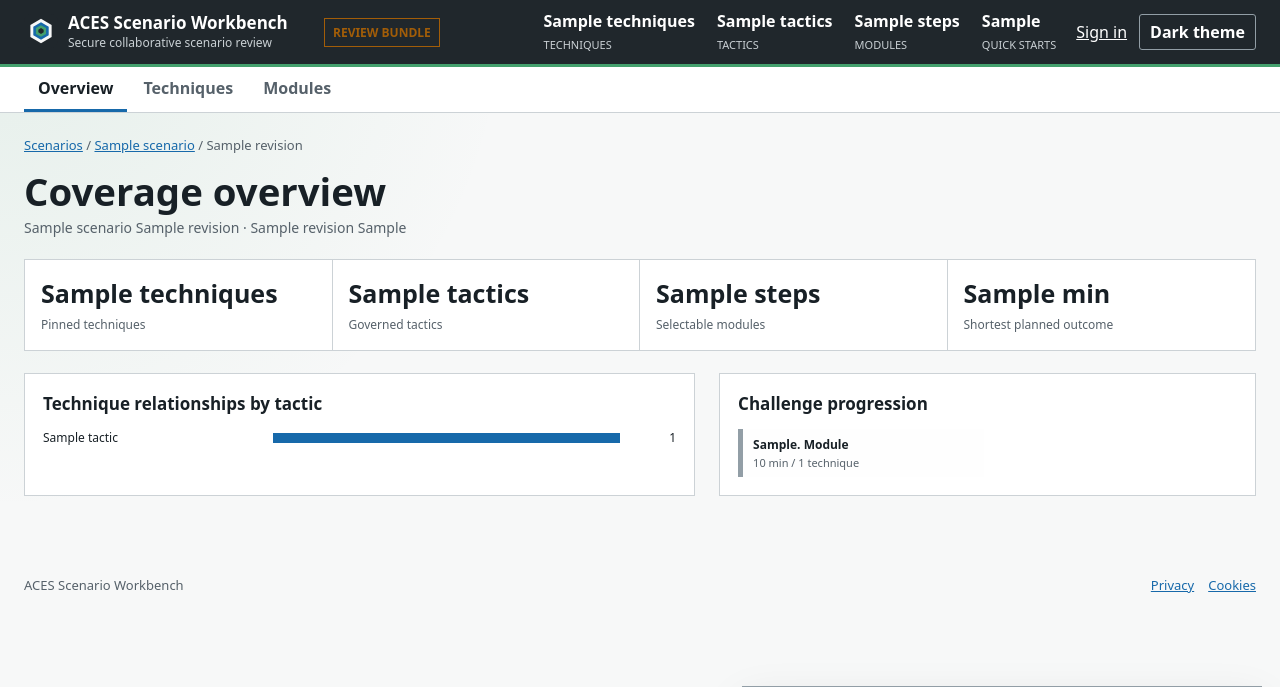
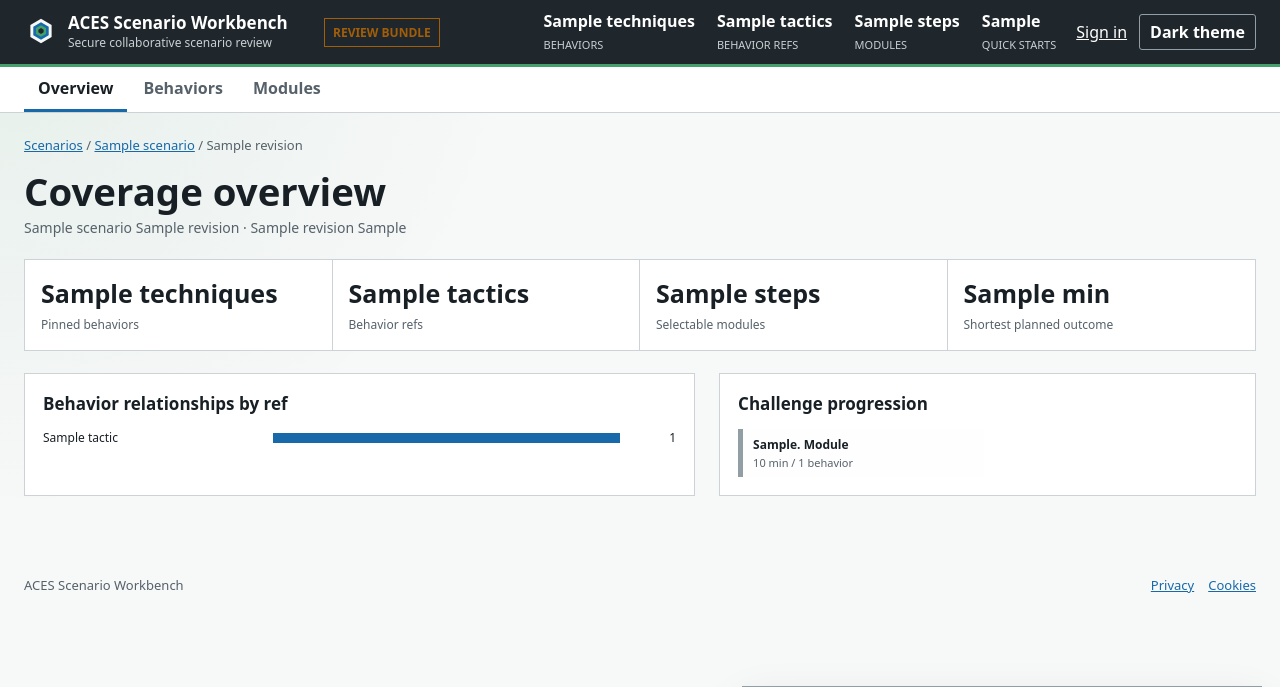
Before and after one commit to Brad-Edwards/aces-scenario-workbench, a Django app: template src/aces_scenario_workbench/workbench/templates/workbench/revision_overview.html in a window 1280 px wide. Shown: the top 687 px of the page. Run offline with Django 3.2, Linux system fonts and the light colour scheme; the template is opened without the code that fills it: most values are stand-ins (such as "Sample title", 1, 10 or a date in 2020).

```diff
--- a/frontend/src/pages/ScenarioPage.tsx
+++ b/frontend/src/pages/ScenarioPage.tsx
@@ -34,7 +34,7 @@ export function ScenarioPage() {
                 <Th>Revision</Th>
                 <Th>Framework</Th>
                 <Th className="text-right">Modules</Th>
-                <Th className="text-right">Techniques</Th>
+                <Th className="text-right">Behaviors</Th>
                 <Th className="text-right">Evidence</Th>
                 <Th className="text-right">Challenges</Th>
                 <Th className="text-right">Comments</Th>
--- a/src/aces_scenario_workbench/workbench/api.py
+++ b/src/aces_scenario_workbench/workbench/api.py
@@ -114,7 +114,7 @@ def _decision_activity_row(decision: Decision) -> dict[str, object]:
 @login_required
 @require_POST
 def upload_revision(request: HttpRequest, slug: str) -> HttpResponse:
-    """Ingest a projection uploaded for a scenario (author/administrator only)."""
+    """Ingest a legacy projection uploaded for a scenario (author/administrator only)."""
     scenario = get_object_or_404(Scenario, slug=slug)
     if authz.user_role(request.user, scenario) not in _ALLOWED_ROLES:
         return JsonResponse({"detail": "You do not have permission to upload."}, status=403)
--- a/src/aces_scenario_workbench/workbench/management/commands/import_projection.py
+++ b/src/aces_scenario_workbench/workbench/management/commands/import_projection.py
@@ -10,7 +10,7 @@
 
 
 class Command(BaseCommand):
-    help = "Import an ACES scenario pack's ATLAS technique projection as a revision."
+    help = "Import a legacy ACES projection as a revision."
 
     def add_arguments(self, parser: CommandParser) -> None:
         parser.add_argument("path", help="Projection file, or a pack directory containing one.")
--- a/src/aces_scenario_workbench/workbench/models.py
+++ b/src/aces_scenario_workbench/workbench/models.py
@@ -184,8 +184,8 @@ class Technique(models.Model):
 
     @property
     def is_subtechnique(self) -> bool:
-        # ATLAS ids carry an "AML." prefix, so a sub-technique (AML.T0000.000)
-        # is distinguished by a second dot beyond the one in the base id.
+        # Legacy dotted identifiers distinguish sub-items by a second dot beyond
+        # the one in the base id.
         return self.technique_id.count(".") > 1
 
     @property
--- a/src/aces_scenario_workbench/workbench/templates/workbench/evidence_detail.html
+++ b/src/aces_scenario_workbench/workbench/templates/workbench/evidence_detail.html
@@ -13,14 +13,14 @@
   {% if object.description %}<p class="subhead">{{ object.description }}</p>{% endif %}
 
   <section class="panel">
-    <h2>Techniques requiring this evidence</h2>
+    <h2>Behaviors requiring this evidence</h2>
     <ul class="card-list">
       {% for technique in object.techniques.all %}
         <li>
           <a href="{% url 'technique-detail' scenario.slug revision.pk technique.technique_id %}">{{ technique.technique_id }} — {{ technique.name }}</a>
         </li>
       {% empty %}
-        <li class="empty">No techniques reference this evidence.</li>
+        <li class="empty">No behaviors reference this evidence.</li>
       {% endfor %}
     </ul>
   </section>
--- a/src/aces_scenario_workbench/workbench/templates/workbench/landing.html
+++ b/src/aces_scenario_workbench/workbench/templates/workbench/landing.html
@@ -8,7 +8,7 @@
       <p class="eyebrow">Multi-scenario review workspace</p>
       <h1>Turn validated ACES review bundles into a secure collaboration surface.</h1>
       <p class="lede">
-        Inspect techniques, tactics, modules, evidence, and review decisions in
+        Inspect SDL behaviors, modules, evidence, and review decisions in
         one authenticated workspace. Scenario packs remain the source of truth;
         the workbench owns comments, decisions, and review state.
       </p>
@@ -40,13 +40,13 @@
       <h2>Dashboard-first review</h2>
       <p>
         Each revision opens as a dense dashboard with overview charts,
-        progression tiles, searchable technique rows, and module cards.
+        progression tiles, searchable behavior rows, and module cards.
       </p>
     </article>
     <article class="panel">
       <h2>Stable object URLs</h2>
       <p>
-        Techniques, tactics, modules, and evidence resolve to real routes so
+        Behaviors, modules, and evidence resolve to real routes so
         teams can share and discuss specific scenario objects.
       </p>
     </article>
--- a/src/aces_scenario_workbench/workbench/templates/workbench/revision_overview.html
+++ b/src/aces_scenario_workbench/workbench/templates/workbench/revision_overview.html
@@ -8,8 +8,8 @@
 
 {% block topbar_metrics %}
   <div class="top-metrics" aria-label="Revision metrics">
-    <div class="top-metric"><b>{{ counts.techniques }}</b><span>Techniques</span></div>
-    <div class="top-metric"><b>{{ counts.tactics }}</b><span>Tactics</span></div>
+    <div class="top-metric"><b>{{ counts.techniques }}</b><span>Behaviors</span></div>
+    <div class="top-metric"><b>{{ counts.tactics }}</b><span>Behavior refs</span></div>
     <div class="top-metric"><b>{{ counts.steps }}</b><span>Modules</span></div>
     <div class="top-metric"><b>{{ counts.quick_starts }}</b><span>Quick starts</span></div>
   </div>
@@ -18,7 +18,7 @@
 {% block secondary_nav %}
   <nav class="tabs" aria-label="Review views">
     <button id="tab-overview" class="tab" type="button" data-view="overview" aria-pressed="true" aria-controls="view-overview">Overview</button>
-    <button id="tab-techniques" class="tab" type="button" data-view="techniques" aria-pressed="false" aria-controls="view-techniques">Techniques</button>
+    <button id="tab-techniques" class="tab" type="button" data-view="techniques" aria-pressed="false" aria-controls="view-techniques">Behaviors</button>
     <button id="tab-modules" class="tab" type="button" data-view="modules" aria-pressed="false" aria-controls="view-modules">Modules</button>
   </nav>
 {% endblock %}
@@ -37,8 +37,8 @@
     </p>
 
     <div class="summary-grid">
-      <div class="summary-item"><b>{{ counts.techniques }}</b><span>Pinned techniques</span></div>
-      <div class="summary-item"><b>{{ counts.tactics }}</b><span>Governed tactics</span></div>
+      <div class="summary-item"><b>{{ counts.techniques }}</b><span>Pinned behaviors</span></div>
+      <div class="summary-item"><b>{{ counts.tactics }}</b><span>Behavior refs</span></div>
       <div class="summary-item"><b>{{ counts.steps }}</b><span>Selectable modules</span></div>
       <div class="summary-item">
         <b>{% if shortest_minutes %}{{ shortest_minutes }} min{% else %}—{% endif %}</b>
@@ -48,17 +48,17 @@
 
     <div class="split">
       <section class="panel">
-        <h2>Technique relationships by tactic</h2>
+        <h2>Behavior relationships by ref</h2>
         <div class="bars">
           {% for tactic in tactics %}
             {% url 'tactic-detail' scenario.slug revision.pk tactic.tactic_id as tactic_url %}
             <a class="bar-row" href="{{ tactic_url }}" title="{{ tactic.tactic_id }}">
               <span class="bar-label">{{ tactic.name }}</span>
-              <progress class="bar-track" value="{{ tactic.technique_count }}" max="{{ max_tactic_count }}" aria-label="{{ tactic.name }} technique count"></progress>
+              <progress class="bar-track" value="{{ tactic.technique_count }}" max="{{ max_tactic_count }}" aria-label="{{ tactic.name }} behavior count"></progress>
               <span class="bar-count">{{ tactic.technique_count }}</span>
             </a>
           {% empty %}
-            <p class="empty">No tactics in this revision.</p>
+            <p class="empty">No behavior refs in this revision.</p>
           {% endfor %}
         </div>
       </section>
@@ -72,7 +72,7 @@
               <b>{{ step.path_step }}. {{ step.surface|default:"Module" }}</b>
               <span>
                 {% if step.estimated_minutes %}{{ step.estimated_minutes }} min{% else %}Unestimated{% endif %}
-                / {{ step.technique_count }} technique{{ step.technique_count|pluralize }}
+                / {{ step.technique_count }} behavior{{ step.technique_count|pluralize }}
               </span>
             </a>
           {% empty %}
@@ -84,12 +84,12 @@
   </section>
 
   <section class="view" id="view-techniques" hidden>
-    <h1>Technique projection</h1>
+    <h1>SDL behaviors</h1>
     <p class="subhead">
       Exact relationships, module assignments, evidence boundaries, and planned
       in-world variants.
     </p>
-    <form class="toolbar" method="get" role="search" aria-label="Filter techniques">
+    <form class="toolbar" method="get" role="search" aria-label="Filter behaviors">
       <div class="field field-search">
         <label for="q">Search</label>
         <input id="q" type="search" name="q" value="{{ filters.q }}" placeholder="ID, name, action, evidence">
@@ -104,9 +104,9 @@
         </select>
       </div>
       <div class="field">
-        <label for="tactic-filter">Tactic</label>
+        <label for="tactic-filter">Behavior ref</label>
         <select id="tactic-filter" name="tactic">
-          <option value="">All tactics</option>
+          <option value="">All behavior refs</option>
           {% for tactic in tactic_options %}
             <option value="{{ tactic.tactic_id }}" {% if filters.tactic == tactic.tactic_id %}selected{% endif %}>{{ tactic.name }}</option>
           {% endfor %}
@@ -129,17 +129,17 @@
       </div>
     </form>
     <p class="result-line">
-      <span>Showing {{ match_count }} of {{ counts.techniques }} technique{{ counts.techniques|pluralize }}{% if has_filters %} matching your filters{% endif %}.</span>
-      <span>{{ counts.steps }} modules / {{ counts.tactics }} tactics</span>
+      <span>Showing {{ match_count }} of {{ counts.techniques }} behavior{{ counts.techniques|pluralize }}{% if has_filters %} matching your filters{% endif %}.</span>
+      <span>{{ counts.steps }} modules / {{ counts.tactics }} behavior refs</span>
     </p>
     <div class="table-wrap table-wrap-tall">
       <table>
-        <caption>ATLAS techniques projected for this revision.</caption>
+        <caption>SDL-derived behaviors for this revision.</caption>
         <thead>
           <tr>
             <th scope="col">ID</th>
-            <th scope="col">Technique</th>
-            <th scope="col">Tactics</th>
+            <th scope="col">Behavior</th>
+            <th scope="col">Behavior refs</th>
             <th scope="col">Module</th>
             <th scope="col">Evidence</th>
             <th scope="col">Planned in-world variant</th>
@@ -175,13 +175,13 @@
               </td>
             </tr>
           {% empty %}
-            <tr><td colspan="6" class="empty">No techniques match your filters.</td></tr>
+            <tr><td colspan="6" class="empty">No behaviors match your filters.</td></tr>
           {% endfor %}
         </tbody>
       </table>
     </div>
     {% if page.paginator.num_pages > 1 %}
-      <nav class="pager" aria-label="Techniques pages">
+      <nav class="pager" aria-label="Behavior pages">
         {% if page.has_previous %}
           <a rel="prev" href="?page={{ page.previous_page_number }}{% if filter_query %}&amp;{{ filter_query }}{% endif %}#techniques">Previous</a>
         {% endif %}
@@ -196,7 +196,7 @@
   <section class="view" id="view-modules" hidden>
     <h1>Challenge modules</h1>
     <p class="subhead">
-      Progression, behavior joins, evidence, outcomes, and technique allocation.
+      Progression, behavior joins, evidence, outcomes, and behavior allocation.
       {% if total_minutes %}Total estimated catalog time: {{ total_minutes }} minutes.{% endif %}
     </p>
     <div class="module-grid">
@@ -221,14 +221,14 @@
                 <a class="evidence-chip" href="{% url 'evidence-detail' scenario.slug revision.pk evidence.evidence_id %}">{{ evidence.evidence_id }}</a>
               {% empty %}—{% endfor %}
             </dd>
-            <dt>Tactics</dt>
+            <dt>Behavior refs</dt>
             <dd>
               {% for tactic in step.tactic_list %}
                 <a class="tag" href="{% url 'tactic-detail' scenario.slug revision.pk tactic.tactic_id %}">{{ tactic.name }}</a>
               {% empty %}—{% endfor %}
             </dd>
           </dl>
-          <div class="module-techniques">{{ step.technique_count }} technique-specific variant{{ step.technique_count|pluralize }}</div>
+          <div class="module-techniques">{{ step.technique_count }} behavior-specific variant{{ step.technique_count|pluralize }}</div>
         </article>
       {% empty %}
         <p class="empty">No modules in this revision.</p>
--- a/src/aces_scenario_workbench/workbench/templates/workbench/step_detail.html
+++ b/src/aces_scenario_workbench/workbench/templates/workbench/step_detail.html
@@ -27,14 +27,14 @@
   {% endif %}
 
   <section class="panel">
-    <h2>Techniques in this module</h2>
+    <h2>Behaviors in this module</h2>
     <ul class="card-list">
       {% for technique in object.techniques.all %}
         <li>
           <a href="{% url 'technique-detail' scenario.slug revision.pk technique.technique_id %}">{{ technique.technique_id }} — {{ technique.name }}</a>
         </li>
       {% empty %}
-        <li class="empty">No techniques mapped to this module.</li>
+        <li class="empty">No behaviors mapped to this module.</li>
       {% endfor %}
     </ul>
   </section>
--- a/src/aces_scenario_workbench/workbench/templates/workbench/tactic_detail.html
+++ b/src/aces_scenario_workbench/workbench/templates/workbench/tactic_detail.html
@@ -7,20 +7,20 @@
     <a href="{% url 'dashboard' %}">Scenarios</a> /
     <a href="{% url 'scenario-detail' scenario.slug %}">{{ scenario.name }}</a> /
     <a href="{% url 'revision-overview' scenario.slug revision.pk %}">{{ revision.label }}</a> /
-    Tactic
+    Behavior ref
   </p>
   <h1>{{ object.tactic_id }}</h1>
   <p class="subhead">{{ object.name }}</p>
 
   <section class="panel">
-    <h2>Techniques in this tactic</h2>
+    <h2>Behaviors using this ref</h2>
     <ul class="card-list">
       {% for technique in object.techniques.all %}
         <li>
           <a href="{% url 'technique-detail' scenario.slug revision.pk technique.technique_id %}">{{ technique.technique_id }} — {{ technique.name }}</a>
         </li>
       {% empty %}
-        <li class="empty">No techniques mapped to this tactic.</li>
+        <li class="empty">No behaviors mapped to this ref.</li>
       {% endfor %}
     </ul>
   </section>
--- a/src/aces_scenario_workbench/workbench/templates/workbench/technique_detail.html
+++ b/src/aces_scenario_workbench/workbench/templates/workbench/technique_detail.html
@@ -7,7 +7,7 @@
     <a href="{% url 'dashboard' %}">Scenarios</a> /
     <a href="{% url 'scenario-detail' scenario.slug %}">{{ scenario.name }}</a> /
     <a href="{% url 'revision-overview' scenario.slug revision.pk %}">{{ revision.label }}</a> /
-    Technique
+    Behavior
   </p>
   <h1>{{ object.technique_id }}</h1>
   <p class="subhead">{{ object.name }}</p>
@@ -17,8 +17,8 @@
       <dt>Surface</dt><dd>{{ object.surface|default:"—" }}</dd>
       <dt>Coverage status</dt><dd>{{ object.coverage_status|default:"—" }}</dd>
       <dt>Relationship</dt><dd>{{ object.relationship|default:"—" }}</dd>
-      <dt>Sub-technique</dt><dd>{{ object.is_subtechnique|yesno }}</dd>
-      <dt>Tactics</dt>
+      <dt>Sub-item</dt><dd>{{ object.is_subtechnique|yesno }}</dd>
+      <dt>Behavior refs</dt>
       <dd>
         {% for tactic in object.tactics.all %}
           <a class="tag" href="{% url 'tactic-detail' scenario.slug revision.pk tactic.tactic_id %}">{{ tactic.tactic_id }}</a>
--- a/src/aces_scenario_workbench/workbench/views.py
+++ b/src/aces_scenario_workbench/workbench/views.py
@@ -79,7 +79,7 @@ def scenario_activity(request: HttpRequest, slug: str) -> HttpResponse:
 
 
 def _filter_techniques(revision: Revision, filters: dict[str, str]) -> QuerySet[Technique]:
-    """Techniques for a revision, narrowed by the search box and dropdown filters."""
+    """Behavior rows for a revision, narrowed by the search box and dropdown filters."""
     techniques = (
         revision.techniques.select_related("step", "evidence")
         .prefetch_related("tactics")
@@ -209,7 +209,7 @@ def technique_detail(
     revision = access.scoped_revision(request, scenario_slug, revision_pk)
     technique = get_object_or_404(Technique, revision=revision, technique_id=technique_id)
     context = _object_context(
-        request, revision, technique, "Technique", ObjectType.TECHNIQUE, technique.technique_id
+        request, revision, technique, "Behavior", ObjectType.TECHNIQUE, technique.technique_id
     )
     return render(request, "workbench/technique_detail.html", context)
 
@@ -222,7 +222,7 @@ def tactic_detail(
     revision = access.scoped_revision(request, scenario_slug, revision_pk)
     tactic = get_object_or_404(Tactic, revision=revision, tactic_id=tactic_id)
     context = _object_context(
-        request, revision, tactic, "Tactic", ObjectType.TACTIC, tactic.tactic_id
+        request, revision, tactic, "Behavior ref", ObjectType.TACTIC, tactic.tactic_id
     )
     return render(request, "workbench/tactic_detail.html", context)
 
```
Also changed, not shown: frontend/src/pages/RevisionObjectPage.tsx (+17 -13 lines), frontend/src/pages/RevisionPage.tsx (+9 -9 lines), src/aces_scenario_workbench/workbench/ingest.py (+143 -8 lines), src/aces_scenario_workbench/workbench/management/commands/sync_scenario.py (+4 -5 lines), tests/test_ingest.py (+24 -1 lines), tests/test_review.py (+9 -11 lines), tests/test_spa_api.py (+17 -13 lines), src/aces_scenario_workbench/workbench/static/workbench/spa/app.js.
